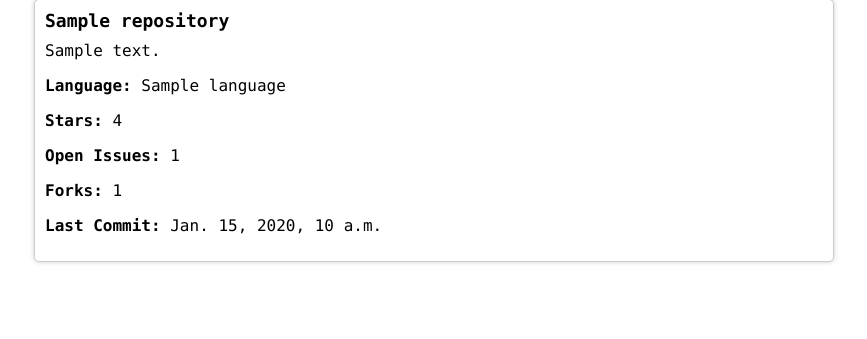
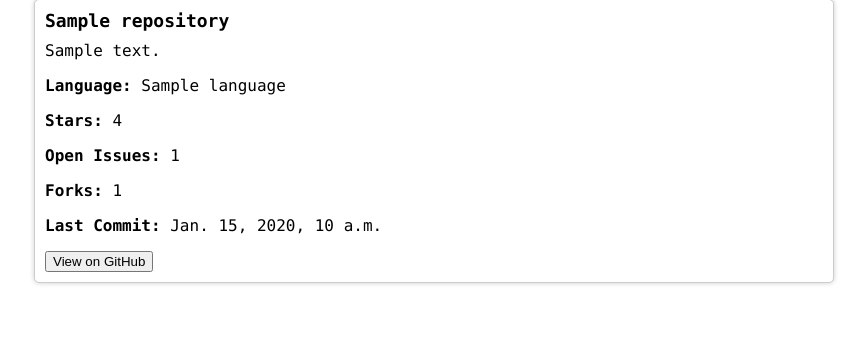
Before and after one commit to UCCS-CS4300-5300/group7-fall2023, a Django app: page / in a window 1280 px wide. Shown: the part 178-517 px from the top of the page, without its empty margins (206-1073 px from the left). Run offline with Django 3.2, Linux system fonts and the light colour scheme; tables that the repository leaves empty hold one stand-in row (values such as "Sample post").

Commit message:
Added links to repositories on home page

```diff
--- a/repositories/templates/home.html
+++ b/repositories/templates/home.html
@@ -16,6 +16,9 @@
                 <p><b>Open Issues: </b>{{ repository.issues }}</p>
                 <p><b>Forks: </b>{{ repository.forks }}</p>
                 <p><b>Last Commit: </b>{{ repository.last_commit }}</p>
+                <a href="{{ repository.url }}" target="_blank">
+                  <button>View on GitHub</button>
+                </a>
               </div>
           {% endfor %}
       </div>
```
